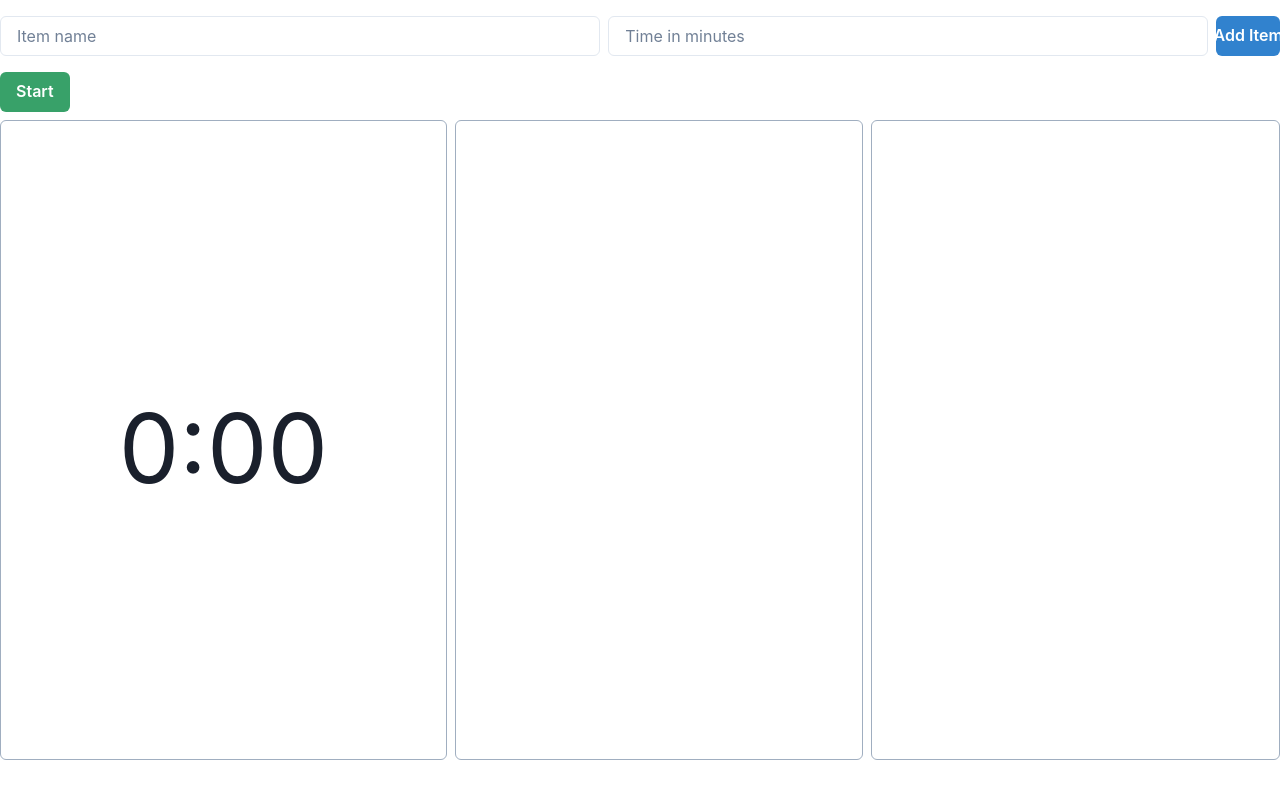
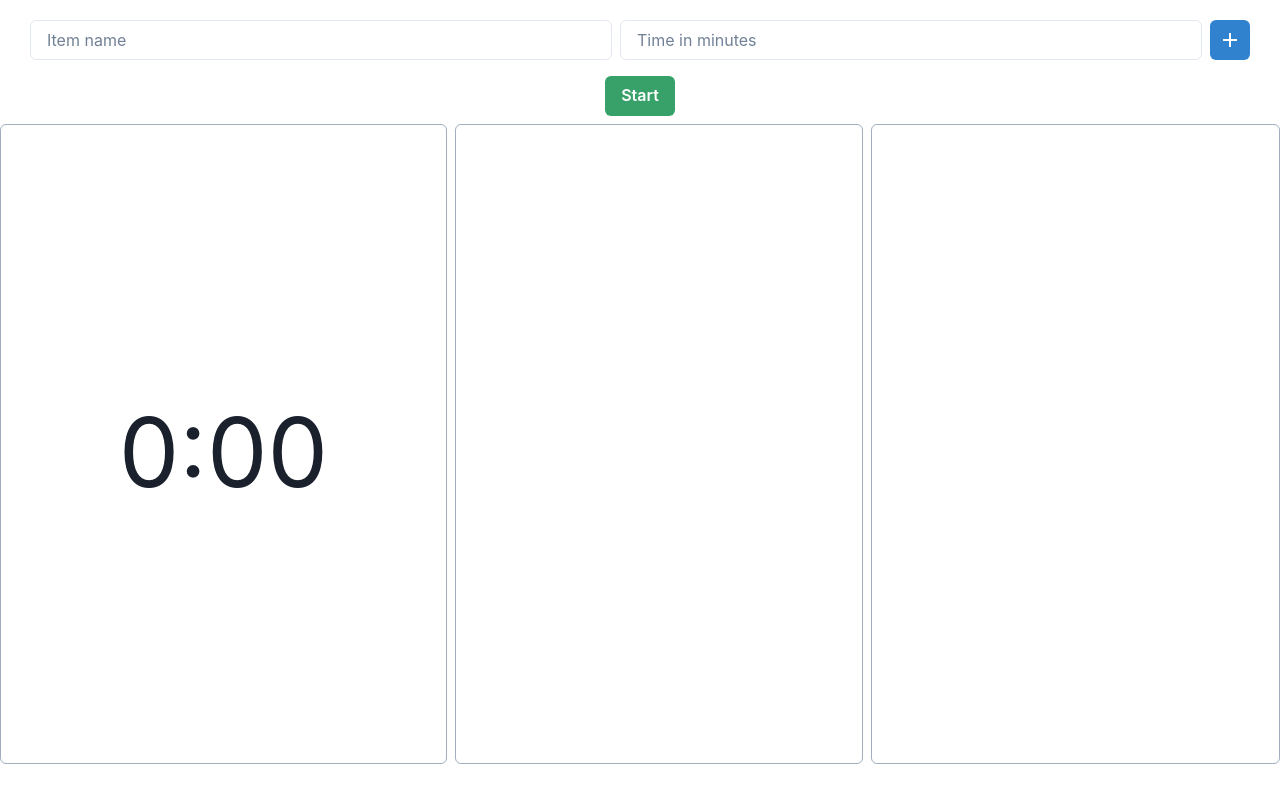
Before and after one commit to JamesMcCullough-AAO/cooking-timer, a React (Create React App) app: page / in a window 1280 px wide. Built offline with nearby package versions, Linux system fonts and the light colour scheme.

Commit message:
icons and tidying

```diff
--- a/package.json
+++ b/package.json
@@ -6,6 +6,8 @@
     "@chakra-ui/react": "^2.8.2",
     "@emotion/react": "^11.11.1",
     "@emotion/styled": "^11.11.0",
+    "@mui/icons-material": "^5.15.1",
+    "@mui/material": "^5.15.1",
     "@testing-library/jest-dom": "^5.17.0",
     "@testing-library/react": "^13.4.0",
     "@testing-library/user-event": "^13.5.0",
--- a/src/App.tsx
+++ b/src/App.tsx
@@ -35,6 +35,10 @@ const App: React.FC = () => {
   return (
     <div>
       <AddItemForm onAdd={addItem} />
+      <HStack
+      flex="1"
+      justifyContent="center"
+      >
       <Button
         colorScheme={isTimerActive ? 'red' : 'green'}
         onClick={() =>
@@ -52,6 +56,7 @@ const App: React.FC = () => {
       >
         {isTimerActive ? 'Pause' : 'Start'}
       </Button>
+      </HStack>
       <HStack
       justifyContent="space-between"
       height="80vh"
@@ -78,7 +83,7 @@ const App: React.FC = () => {
          flexDirection="column"
          justifyContent="center"
         >
-      <ItemList items={items} masterTimer={masterTimer} />
+      <ItemList items={items} masterTimer={masterTimer} isTimerActive={isTimerActive} />
         </Box>
       </HStack>
     </div>
--- a/src/components/AddItemForm.tsx
+++ b/src/components/AddItemForm.tsx
@@ -1,5 +1,6 @@
 import React, { useState } from 'react';
-import { Button, Input, HStack } from '@chakra-ui/react';
+import { Button, Input, HStack, IconButton } from '@chakra-ui/react';
+import AddIcon from '@mui/icons-material/Add';
 
 interface AddItemFormProps {
   onAdd: (name: string, time: number) => void;
@@ -18,7 +19,7 @@ export const AddItemForm: React.FC<AddItemFormProps> = ({ onAdd }) => {
 
   return (
     <form onSubmit={handleSubmit}>
-      <HStack mt="4">
+      <HStack mt="4" marginRight="30" marginLeft="30" marginTop="5">
         <Input
           placeholder="Item name"
           value={name}
@@ -30,7 +31,12 @@ export const AddItemForm: React.FC<AddItemFormProps> = ({ onAdd }) => {
           value={time}
           onChange={(e) => setTime(e.target.value)}
         />
-        <Button type="submit" colorScheme="blue">Add Item</Button>
+        <IconButton
+        aria-label="Add item"
+        icon={<AddIcon />}
+        type="submit"
+        colorScheme="blue"
+        />
       </HStack>
     </form>
   );
--- a/src/components/ItemList.tsx
+++ b/src/components/ItemList.tsx
@@ -10,16 +10,17 @@ export interface Item {
   interface ItemListProps {
     items: Item[];
     masterTimer: number;
+    isTimerActive: boolean;
   }
 
-  export const ItemList: React.FC<ItemListProps> = ({ items, masterTimer }) => {
+  export const ItemList: React.FC<ItemListProps> = ({ items, masterTimer, isTimerActive }) => {
 
     const playedSoundsRef = useRef<Set<number>>(new Set());
 
     useEffect(() => {
         items.forEach((item, index) => {
         const beginIn = masterTimer - item.duration;
-        if (beginIn === 0 && !playedSoundsRef.current.has(index)) {
+        if (beginIn === 0 && !playedSoundsRef.current.has(index) && isTimerActive) {
             new Audio('/alarm.mp3').play();
             playedSoundsRef.current.add(index);
         }
```
Also changed, not shown: 1 other file (tests, documents, lock files or other folders).
